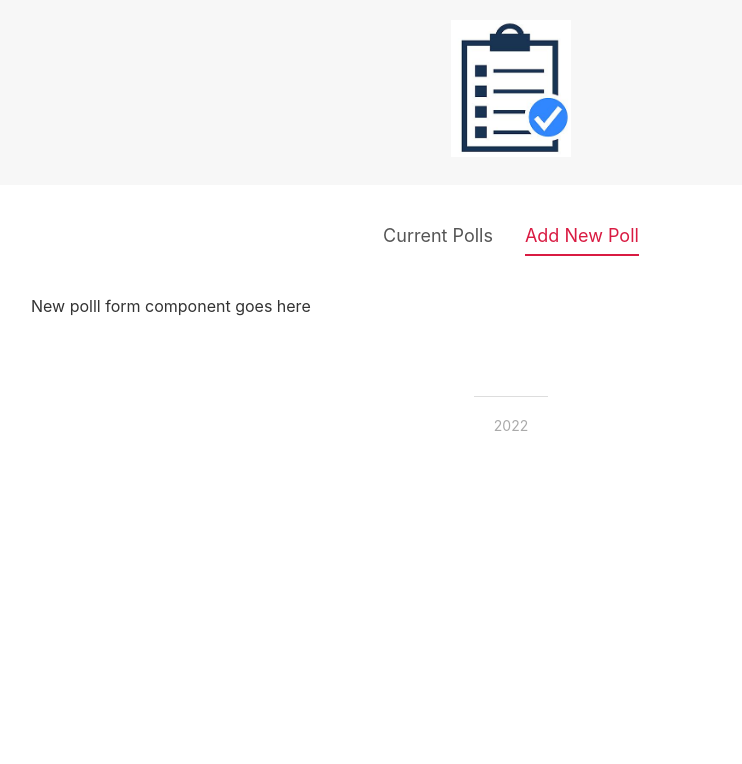
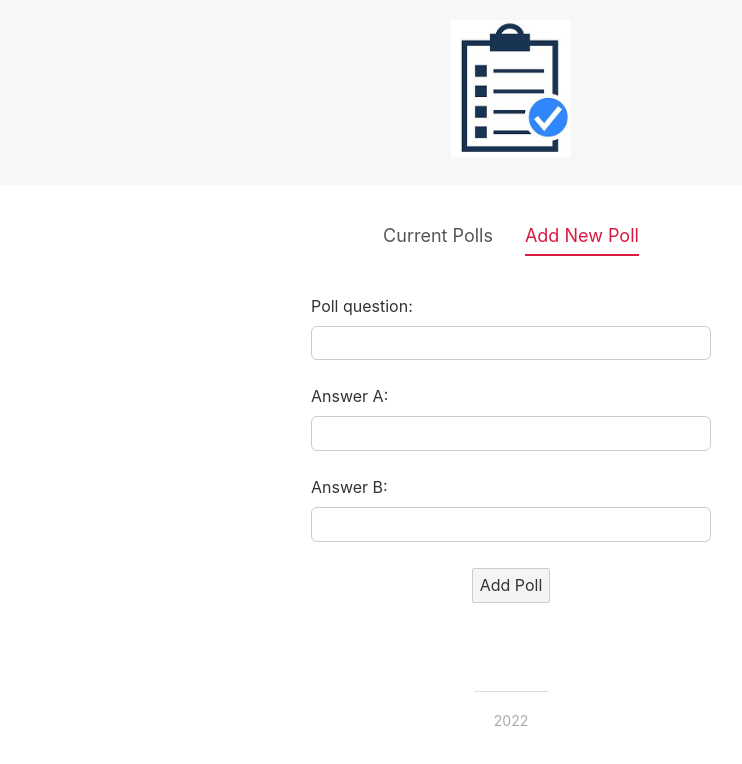
Before and after one commit to josanescod/polls-web-app, a Svelte app: page / in a window 1280 px wide. Both pictures are taken after a click on the item "Add New Poll". Shown: the top 764 px of the page, without its empty margins (129-871 px from the left). Built offline with nearby package versions, Linux system fonts and the light colour scheme.

Commit message:
Poll Form component

```diff
--- a/src/App.svelte
+++ b/src/App.svelte
@@ -2,6 +2,7 @@
   import Header from "./components/Header.svelte";
   import Footer from "./components/Footer.svelte";
   import Tabs from "./shared/Tabs.svelte";
+  import CreatePollForm from "./components/CreatePollForm.svelte";
 
   //tabs
   let items = ["Current Polls", "Add New Poll"];
@@ -17,7 +18,7 @@
   {#if activeItem === "Current Polls"}
     <p>Poll list component goes here</p>
   {:else if activeItem === "Add New Poll"}
-    <p>New polll form component goes here</p>
+    <CreatePollForm />
   {/if}
 </main>
 <Footer />
--- /dev/null
+++ b/src/components/CreatePollForm.svelte
@@ -0,0 +1,48 @@
+<script>
+  let fields = {
+    question: "",
+    answerA: "",
+    answerB: "",
+  };
+  const submitHandler = () => {
+    console.log(fields);
+  };
+</script>
+
+<form on:submit|preventDefault={submitHandler}>
+  <div class="form-field">
+    <label for="question">Poll question:</label>
+    <input type="text" id="question" bind:value={fields.question} />
+  </div>
+  <div class="form-field">
+    <label for="answer-a">Answer A:</label>
+    <input type="text" id="answer-a" bind:value={fields.answerA} />
+  </div>
+  <div class="form-field">
+    <label for="answer-b">Answer B:</label>
+    <input type="text" id="answer-b" bind:value={fields.answerB} />
+  </div>
+  <button>Add Poll</button>
+</form>
+
+<style>
+  form {
+    width: 400px;
+    margin: 0 auto;
+    text-align: center;
+  }
+
+  .form-field {
+    margin: 18px auto;
+  }
+
+  input {
+    width: 100%;
+    border-radius: 6px;
+  }
+
+  label {
+    margin: 10px auto;
+    text-align: left;
+  }
+</style>
```
